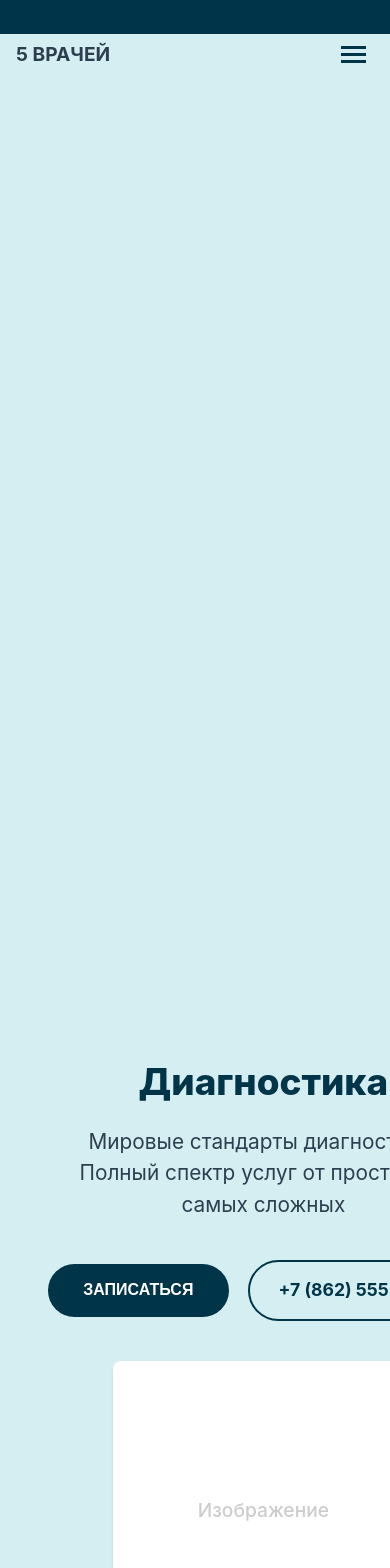
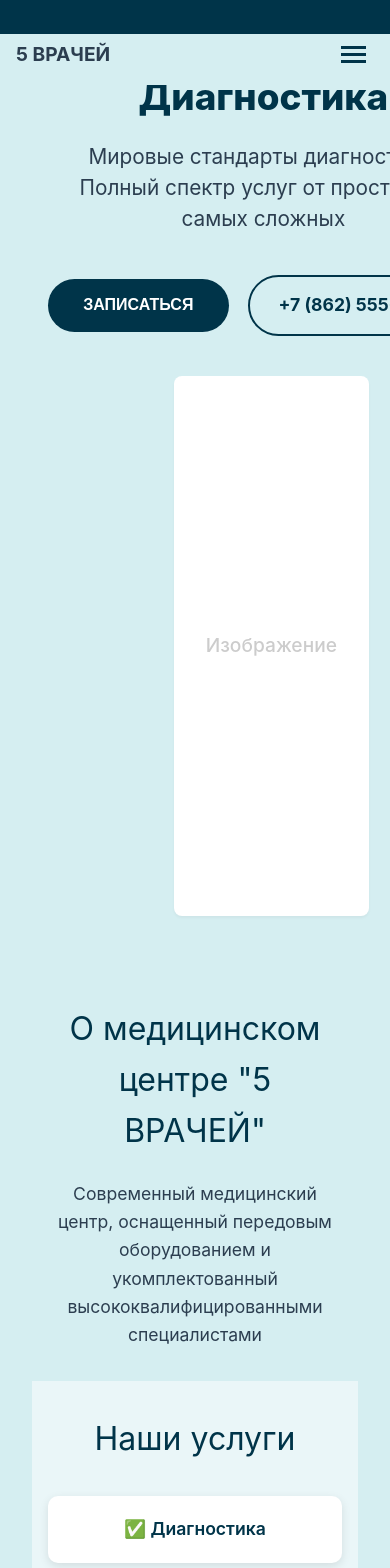
Before and after one commit to VolobuevVV/5vrachey, a Vue app in the folder frontend/: page / in a window 390 px wide. Shown: the top 1568 px of the page. Built offline with nearby package versions, Linux system fonts and the light colour scheme.

Commit message:
Сделаны странные изменения

```diff
--- a/frontend/src/App.vue
+++ b/frontend/src/App.vue
@@ -23,11 +23,33 @@ html, body {
 
 #app {
   min-height: 100vh;
+  min-width: 100vw;
+  width: 100%;
+  display: flex;
+  flex-direction: column;
   background-color: rgb(213, 238, 241);
 }
 
 .main-content {
-  padding-top: 100vh;
   min-height: 100vh;
 }
+
+/* Адаптивность */
+@media (max-width: 1920px) {
+  .main-content {
+    padding-top: 100vh;
+  }
+}
+
+@media (max-width: 1400px) {
+  .main-content {
+    padding-top: 175vh;
+  }
+}
+
+@media (max-width: 768px) {
+  .main-content {
+    padding-top: 0vh;
+  }
+}
 </style>
--- a/frontend/src/components/HeroSection.vue
+++ b/frontend/src/components/HeroSection.vue
@@ -1,7 +1,5 @@
 <template>
   <section class="hero-section">
-    <!-- Пустое пространство 20% сверху -->
-    <div class="top-spacer"></div>
 
     <!-- Основной контент HeroSection -->
     <div class="hero-main">
@@ -80,12 +78,6 @@ export default {
   position: relative;
 }
 
-/* Пустое пространство 20% сверху */
-.top-spacer {
-  height: 80vh;
-  width: 100%;
-}
-
 .hero-main {
   min-height: 80vh; /* Остальные 80% */
   display: flex;
@@ -97,9 +89,8 @@ export default {
 
 .hero-container {
   width: 100%;
-  max-width: 1400px;
   margin: 0 auto;
-  padding: 0 2rem;
+  padding: 0 5vw;
 }
 
 .hero-content {
@@ -181,14 +172,14 @@ export default {
 }
 
 .white-square {
-  width: 700px;
-  height: 480px;
+  width: 50vw;
+  height: 64vh;
   background: white;
   border-radius: 8px;
   display: flex;
   align-items: center;
   justify-content: center;
-  box-shadow: 0 2px 3px rgba(0, 0, 0, 0.1);
+  box-shadow: 0 2px 3px rgba(0, 0, 0, 0.04);
   margin-right: -1rem;
 }
 
@@ -259,8 +250,9 @@ export default {
   font-size: 1.1rem;
 }
 
-/* Адаптивность */
+
 @media (max-width: 1024px) {
+
   .hero-content {
     grid-template-columns: 1fr;
     gap: 2.5rem;
@@ -275,12 +267,6 @@ export default {
     justify-content: center;
   }
 
-  .white-square {
-    margin-right: 0;
-    width: 380px;
-    height: 380px;
-  }
-
   .hero-title {
     font-size: 2.8rem;
   }
@@ -291,12 +277,9 @@ export default {
 }
 
 @media (max-width: 768px) {
-  .top-spacer {
-    height: 15vh;
-  }
 
   .hero-main {
-    min-height: 85vh;
+    min-height: 110vh;
   }
 
   .hero-container {
@@ -305,11 +288,6 @@ export default {
 
   .hero-title {
     font-size: 2.3rem;
-  }
-
-  .white-square {
-    width: 300px;
-    height: 300px;
   }
 
   .hero-widget {
--- a/frontend/src/components/TopPanel.vue
+++ b/frontend/src/components/TopPanel.vue
@@ -43,9 +43,4 @@ export default {
   pointer-events: none;
 }
 
-@media (max-width: 768px) {
-  .top-panel {
-    height: 4vh;
-  }
-}
 </style>
```
